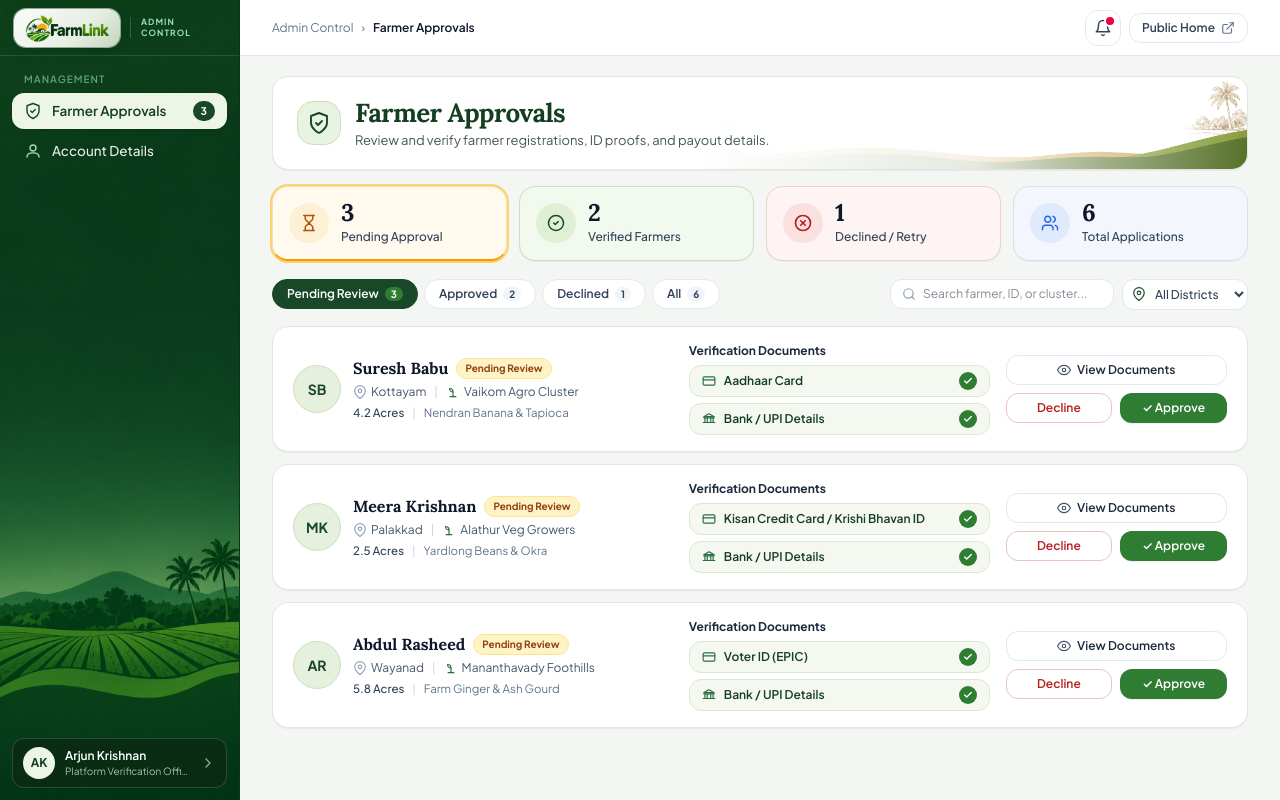
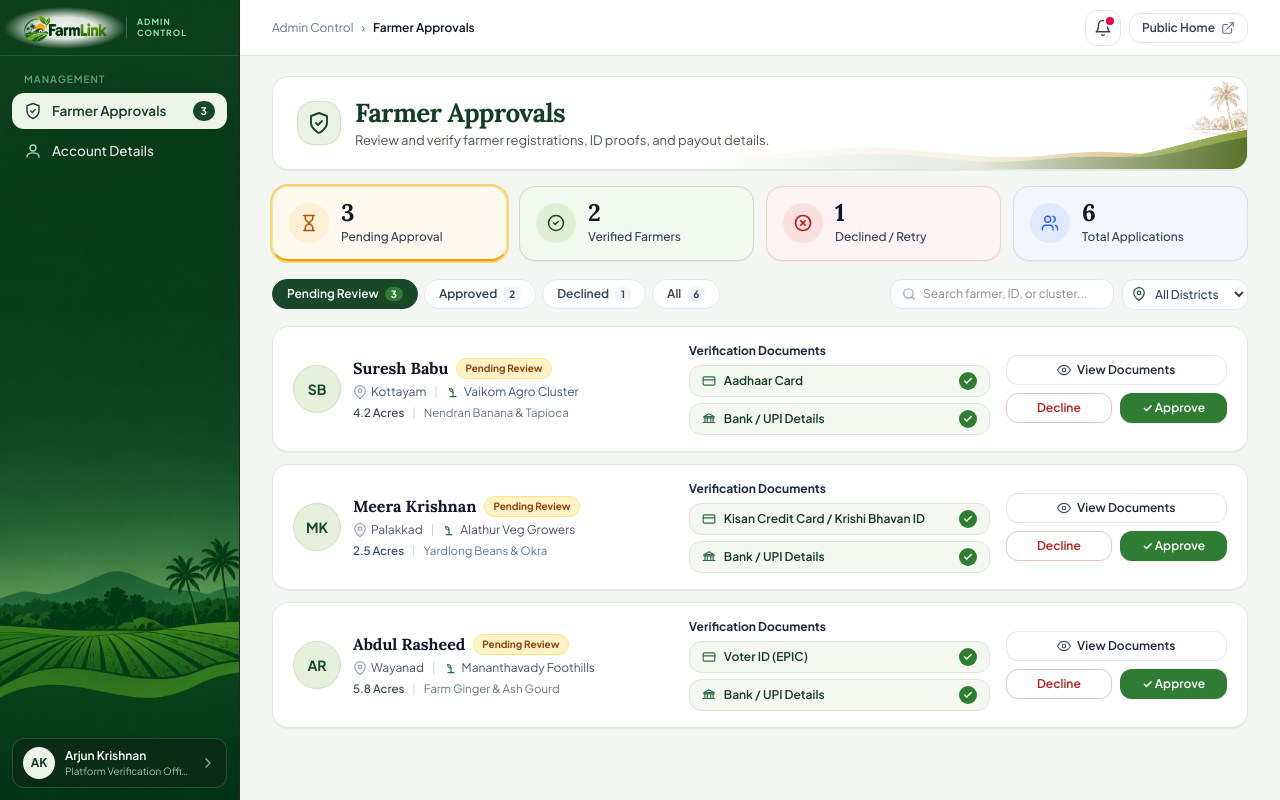
Before and after one commit to shanuvr/farm-link, a React (Vite) app: page /admin in a window 1280 px wide. Built offline with nearby package versions, Linux system fonts and the light colour scheme.

Commit message:
feat: add company sidebar and farmer icon components with branding

```diff
--- a/src/components/CompanySidebar.jsx
+++ b/src/components/CompanySidebar.jsx
@@ -94,11 +94,7 @@ export default function CompanySidebar({
       aria-label="Company procurement sidebar navigation"
     >
       {/* Top Brand Header */}
-      <FarmLinkSidebarBrand
-        to="/company/dashboard"
-        portalLabelTop="Procurement"
-        portalLabelBottom="Desk"
-      />
+      <FarmLinkSidebarBrand to="/company/dashboard" />
 
       {/* Navigation Sections */}
       <div className="flex-1 px-3 py-4 space-y-5 overflow-y-auto no-scrollbar">
--- a/src/components/FarmerIcons.jsx
+++ b/src/components/FarmerIcons.jsx
@@ -70,34 +70,37 @@ export function ReportsIcon({ className = 'w-5 h-5' }) {
 }
 
 /**
- * Brand horizontal lockup backed with a soft white gradient pill on dark-green surfaces.
+ * Brand horizontal lockup backed with a borderless soft white radial glow on dark-green surfaces.
  */
 export function FarmLinkLogo({
   onDark = false,
   className = '',
   imgClassName = 'h-8 w-auto',
+  glowClassName = '-inset-x-6 -inset-y-2',
 }) {
-  const logoImg = (
+  if (!onDark) {
+    return (
+      <span className={`inline-flex items-center shrink-0 ${className}`}>
         <img
           src="/FarmLink%20Green%20Landscape%20Logo.png"
           alt="FarmLink"
           className={`${imgClassName} object-contain shrink-0 select-none`}
         />
-  )
-
-  if (!onDark) {
-    return (
-      <span className={`inline-flex items-center shrink-0 ${className}`}>
-        {logoImg}
       </span>
     )
   }
 
   return (
+    <span className={`relative inline-flex items-center justify-center shrink-0 ${className}`}>
       <span
-      className={`inline-flex items-center shrink-0 rounded-xl bg-[linear-gradient(135deg,rgba(255,255,255,0.98)_0%,rgba(247,251,243,0.93)_62%,rgba(225,241,216,0.85)_100%)] px-2 py-1 shadow-[0_4px_14px_rgba(6,28,12,0.24)] ring-1 ring-white/55 ${className}`}
-    >
-      {logoImg}
+        aria-hidden="true"
+        className={`pointer-events-none absolute ${glowClassName} rounded-full bg-[radial-gradient(closest-side,rgba(255,255,255,0.96)_0%,rgba(255,255,255,0.85)_52%,rgba(255,255,255,0.38)_78%,transparent_100%)]`}
+      />
+      <img
+        src="/FarmLink%20Green%20Landscape%20Logo.png"
+        alt="FarmLink"
+        className={`relative z-10 ${imgClassName} object-contain shrink-0 select-none`}
+      />
     </span>
   )
 }
@@ -105,15 +108,28 @@ export function FarmLinkLogo({
 /**
  * Compact dark-sidebar brand header keeping h-14 alignment with main workspace bar.
  */
-export function FarmLinkSidebarBrand({ to, portalLabelTop, portalLabelBottom }) {
+export function FarmLinkSidebarBrand({ to, portalLabelTop = '', portalLabelBottom = '' }) {
+  const hasLabel = Boolean(portalLabelTop || portalLabelBottom)
+
   return (
-    <div className="h-14 px-3.5 border-b border-white/12 flex items-center">
-      <Link to={to} className="flex items-center gap-2.5 min-w-0">
-        <FarmLinkLogo onDark imgClassName="h-7.5 w-auto" />
-        <div className="border-l border-white/18 pl-2.5 flex flex-col leading-[1.18] text-[8.5px] font-bold tracking-[0.12em] text-emerald-200/90 uppercase">
+    <div
+      className={`h-14 px-4 border-b border-white/12 flex items-center ${
+        hasLabel ? '' : 'justify-center'
+      }`}
+    >
+      <Link to={to} className="flex items-center gap-3 min-w-0">
+        <FarmLinkLogo
+          onDark
+          imgClassName={hasLabel ? 'h-7.5 w-auto' : 'h-8.5 w-auto'}
+          glowClassName={hasLabel ? '-inset-x-4 -inset-y-1.5' : '-inset-x-7 -inset-y-2'}
+          className={hasLabel ? 'mx-1' : ''}
+        />
+        {hasLabel && (
+          <div className="relative z-10 border-l border-white/20 pl-2.5 flex flex-col leading-[1.18] text-[8.5px] font-bold tracking-[0.12em] text-emerald-200/90 uppercase">
             <span>{portalLabelTop}</span>
             <span>{portalLabelBottom}</span>
           </div>
+        )}
       </Link>
     </div>
   )
--- a/src/components/Footer.jsx
+++ b/src/components/Footer.jsx
@@ -34,8 +34,12 @@ export default function Footer({ showWave = true }) {
         <div className="max-w-7xl mx-auto grid grid-cols-1 md:grid-cols-4 gap-8 pb-8 border-b border-white/10">
           {/* Brand Info */}
           <div className="md:col-span-2">
-            <Link to="/" className="inline-flex items-center" aria-label="FarmLink Home">
-              <FarmLinkLogo onDark imgClassName="h-9 sm:h-10 w-auto" className="px-3 py-1.5 rounded-2xl" />
+            <Link to="/" className="inline-flex items-center pl-2" aria-label="FarmLink Home">
+              <FarmLinkLogo
+                onDark
+                imgClassName="h-9 sm:h-10 w-auto"
+                glowClassName="-inset-x-6 -inset-y-2"
+              />
             </Link>
             <p className="text-xs text-green-200 mt-2.5">Connecting Farmers with Buyers</p>
             <p className="mt-3 text-sm text-green-100/80 max-w-md leading-relaxed">
```
Lines whose indentation alone changed are shown as unchanged.
